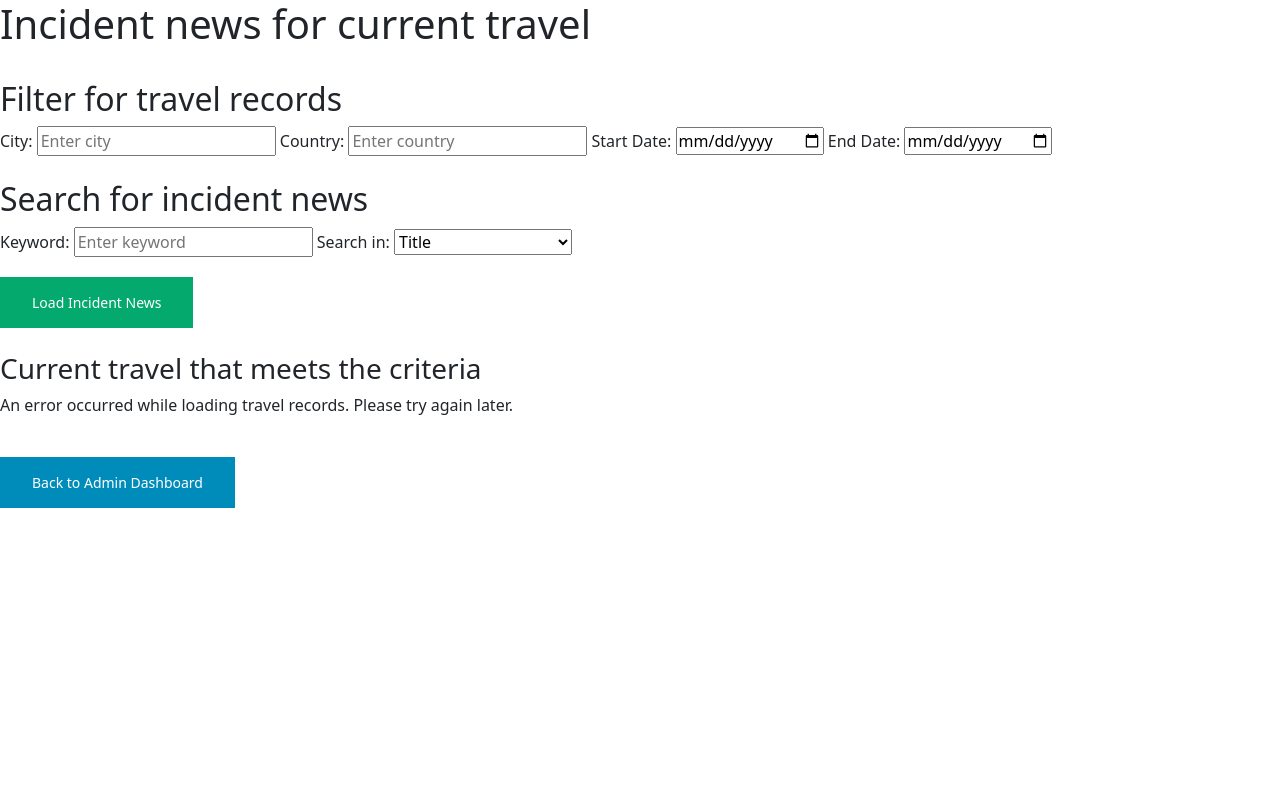
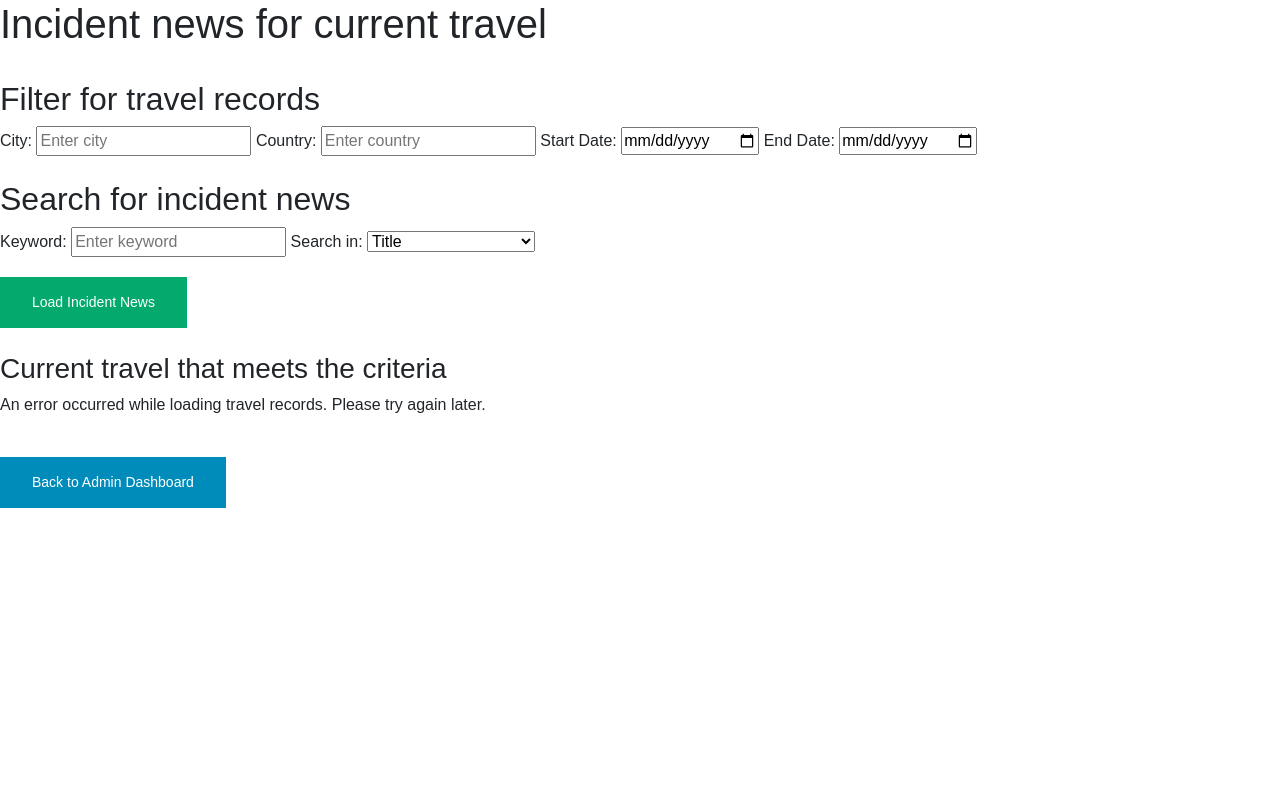
Before and after one commit to kknb1982/wsaadeploy, a Flask app: page /current-travel in a window 1280 px wide. Run offline with Flask 3, Linux system fonts and the light colour scheme; parts of the project's set-up code (start-up, migrations or seed data) failed here and were passed over.

Commit message:
change font trhoughout to Arial

```diff
--- a/static/css/style.css
+++ b/static/css/style.css
@@ -1,3 +1,6 @@
+body {
+    font-family: 'Arial', sans-serif;
+}
 .button {
     background-color: #04AA6D; /* Green */
     border: none;
@@ -7,7 +10,7 @@
     text-decoration: none;
     display: inline-block;
     font-size: 14px;
-    font_family: 'Arial', sans-serif;
+    font-family: 'Arial', sans-serif;
     transition-duration: 0.4s;
   }
 
```
